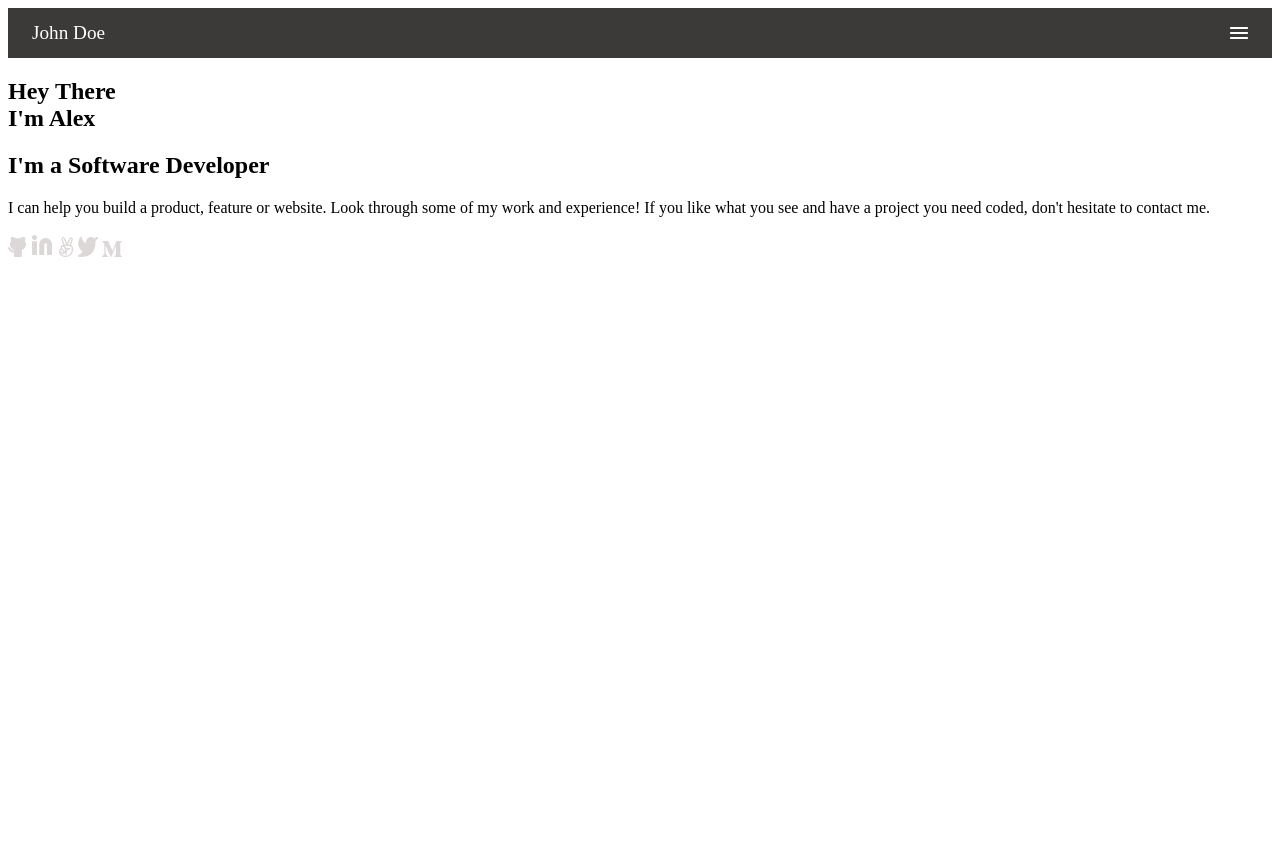
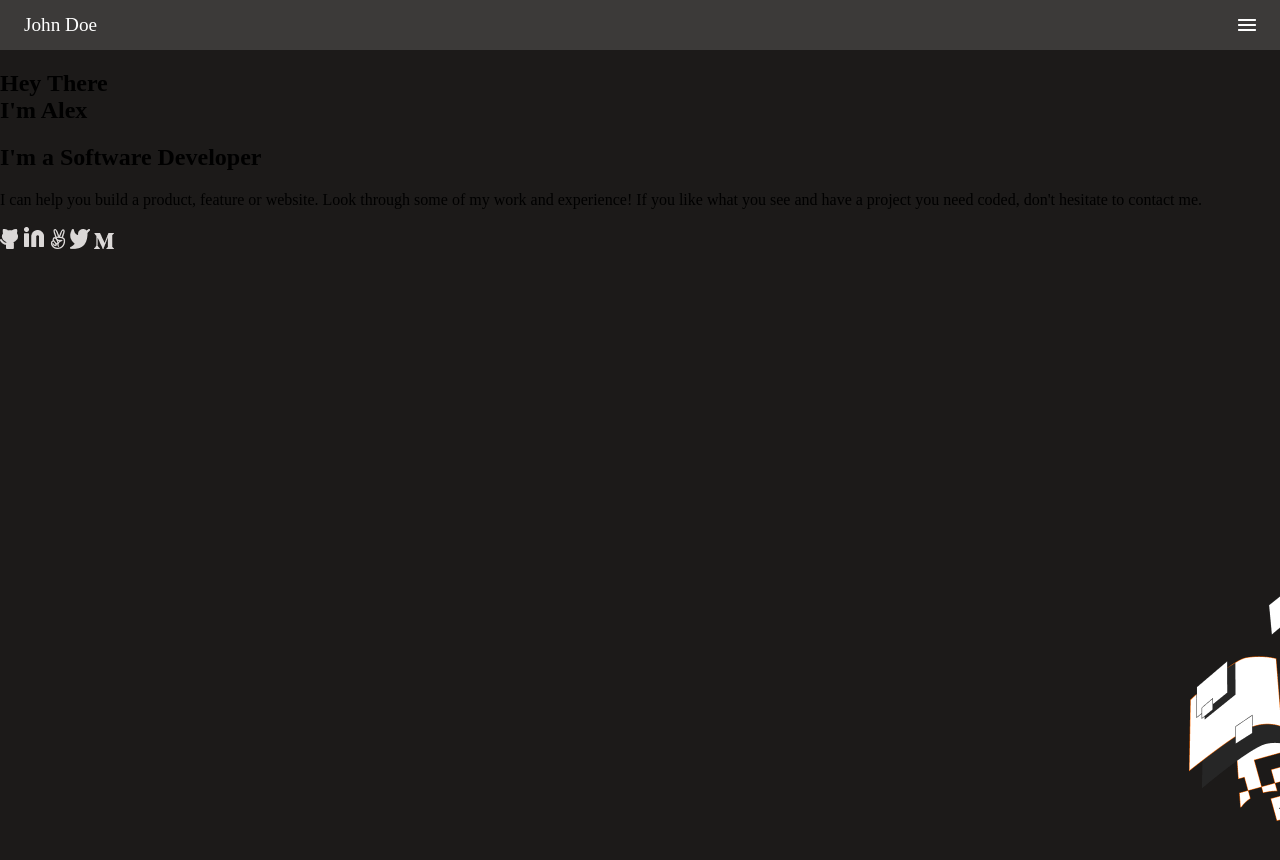
Before and after one commit to Kingstalux/Project-Portfolio-Mobile-Version-Skeletun, a website: page index.html in a window 1280 px wide. Before the commit the page ends 800 px from the top, so only its background shows below. Drawn offline with Linux system fonts and the light colour scheme.

Commit message:
Add style to body

```diff
--- a/index.html
+++ b/index.html
@@ -13,7 +13,7 @@
       <li>John Doe</li>
       <li><img src="Union.png"></li>
     </ul>
-    <section class="body">
+    <section class="main">
       <div class="container">
         <h1>Hey There<br>I'm Alex</h1>
         <h2>I'm a Software Developer</h2>
--- a/style.css
+++ b/style.css
@@ -10,3 +10,15 @@
   font-size: larger;
   padding: 0 24px;
 }
+
+body {
+  background-color: rgba(28,26,25,1);
+  margin: 0;
+}
+
+.main {
+  background-image: url('Group.png');
+  background-repeat: no-repeat;
+  background-position: bottom right;
+  height: 100vh;
+}
```
